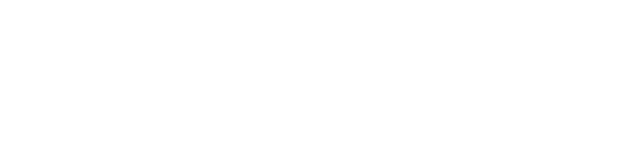
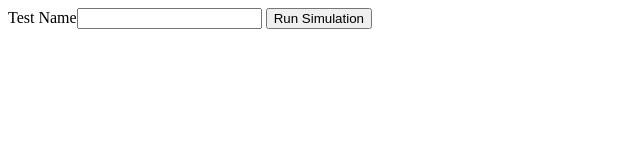
Before and after one commit to MelanyWil/forms_exercise, a plain HTML site: page index.html in a window 1280 px wide. Shown: the whole page, without its empty margins (0-640 px from the left). Drawn offline with Linux system fonts and the light colour scheme.

Commit message:
added form and 1st field

```diff
--- a/index.html
+++ b/index.html
@@ -6,6 +6,9 @@
     <title>Document</title>
 </head>
 <body>
-
+    <form method="post" action="https://handlers.education.launchcode.org/request-parrot">
+        <label>Test Name<input type="text" name="testName"></label>
+        <button>Run Simulation</button>
+    </form>
 </body>
 </html>
```
